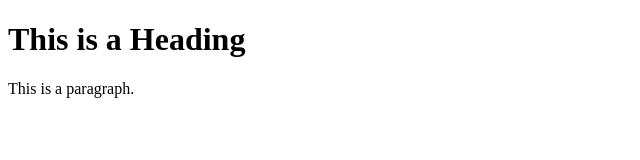
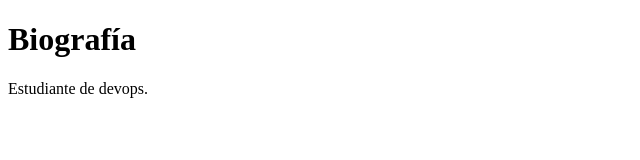
Before and after one commit to pablotgit/pablotgit.github.io, a plain HTML site: page docs/index.html in a window 1280 px wide. Shown: the whole page, without its empty margins (0-640 px from the left). Drawn offline with Linux system fonts and the light colour scheme.

Commit message:
Cambiando contenido de mi pagina

```diff
--- a/docs/index.html
+++ b/docs/index.html
@@ -2,12 +2,12 @@
 <html lang="es">
 <head>
     <meta charset="UTF-8">
-    <title>Page Title</title>
+    <title>Mi página personal</title>
 </head>
 <body>
 
-    <h1>This is a Heading</h1>
-    <p>This is a paragraph.</p>
+    <h1>Biografía</h1>
+    <p>Estudiante de devops.</p>
 
 </body>
 </html>
```
